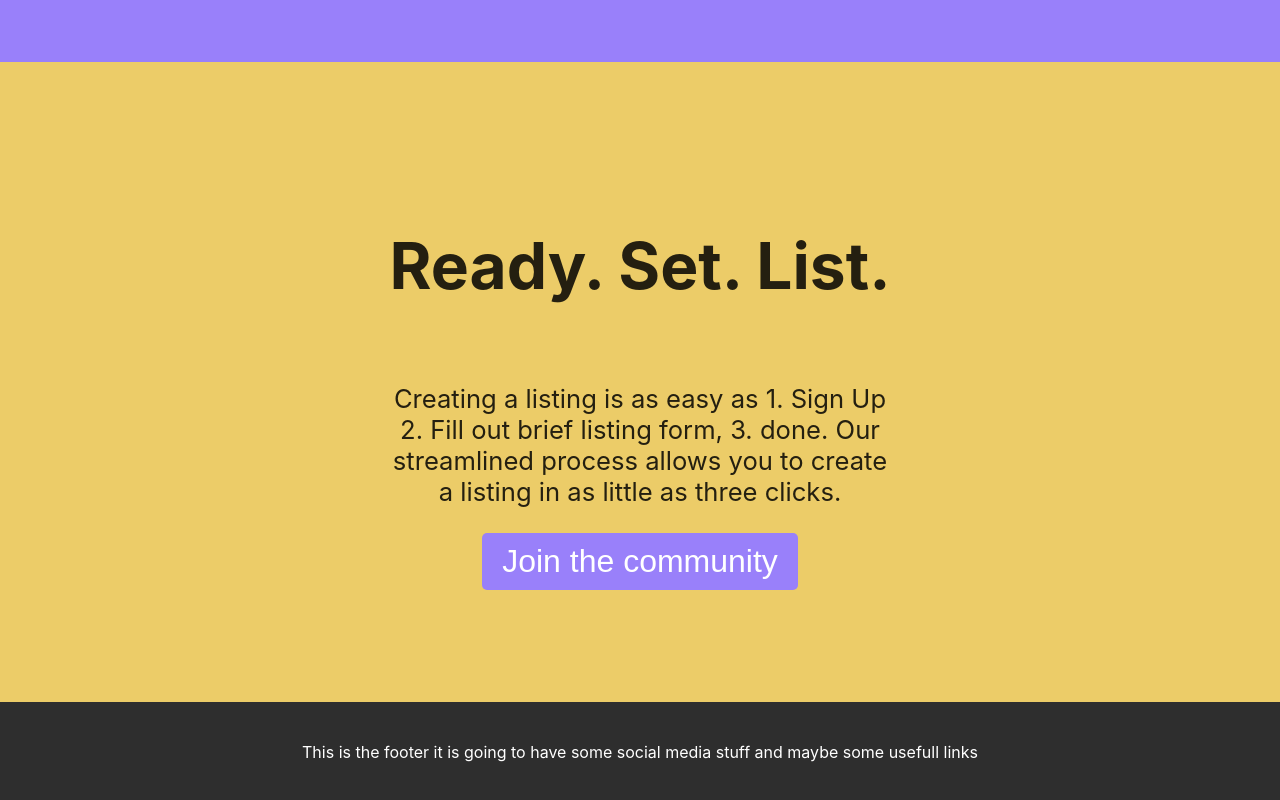
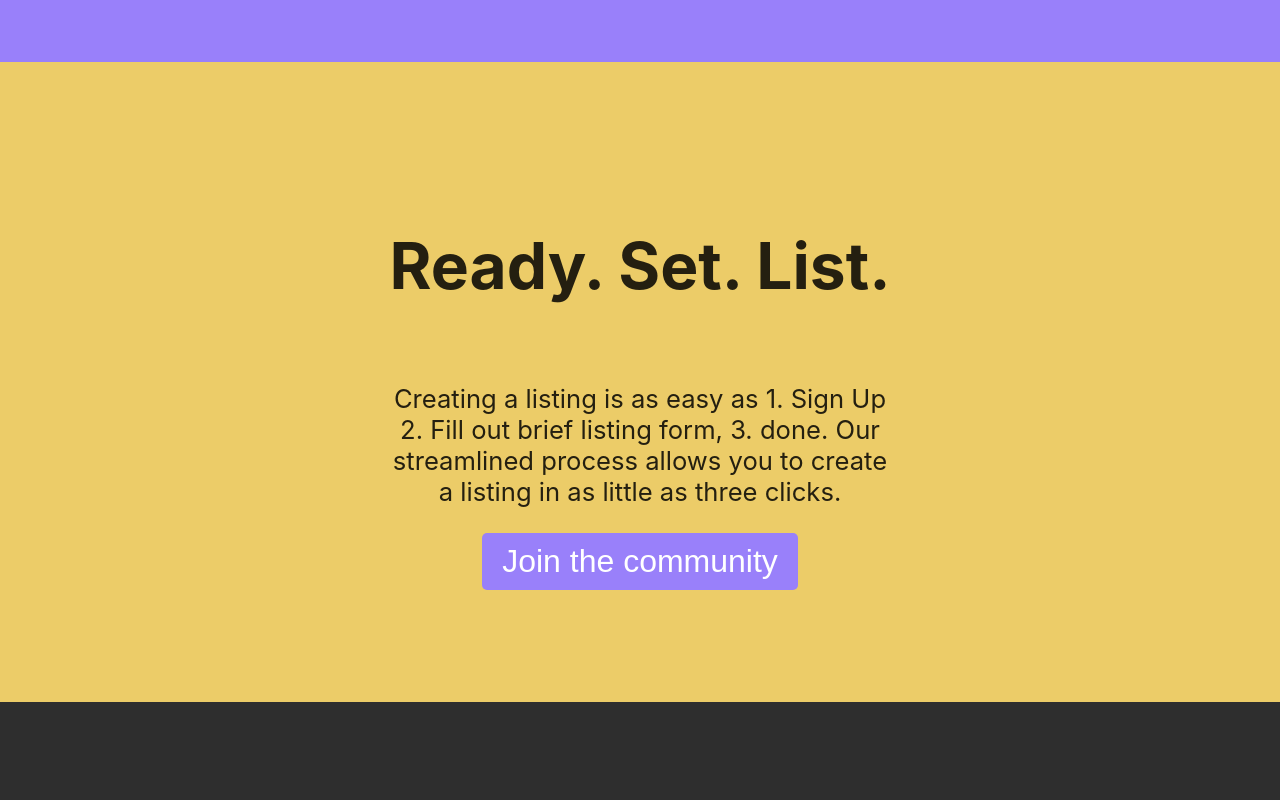
Before and after one commit to ItsAnyaS/Callbck, a React (Create React App) app in the folder client/: page / in a window 1280 px wide. Shown: the part 1283-2083 px from the top of the page. Built offline with nearby package versions, Linux system fonts and the light colour scheme; the HTML template or start-up script is replaced by a standard one.

Commit message:
removed text in footer

```diff
--- a/client/src/components/Footer.js
+++ b/client/src/components/Footer.js
@@ -3,7 +3,7 @@ import '../styles/Footer.css'
 const Footer = () => {
     return (
         <footer id='footer'>
-        This is the footer it is going to have some social media stuff and maybe some usefull links
+
       </footer>
     )
 }
```
